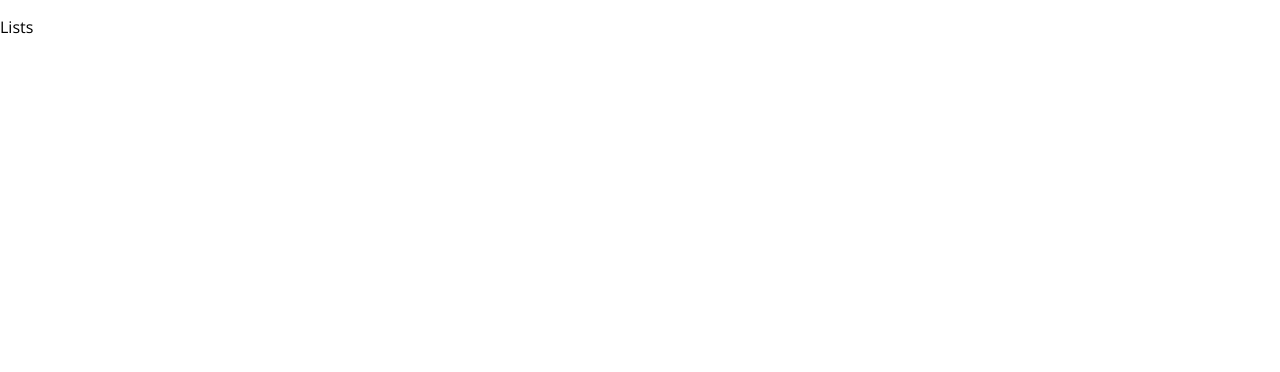
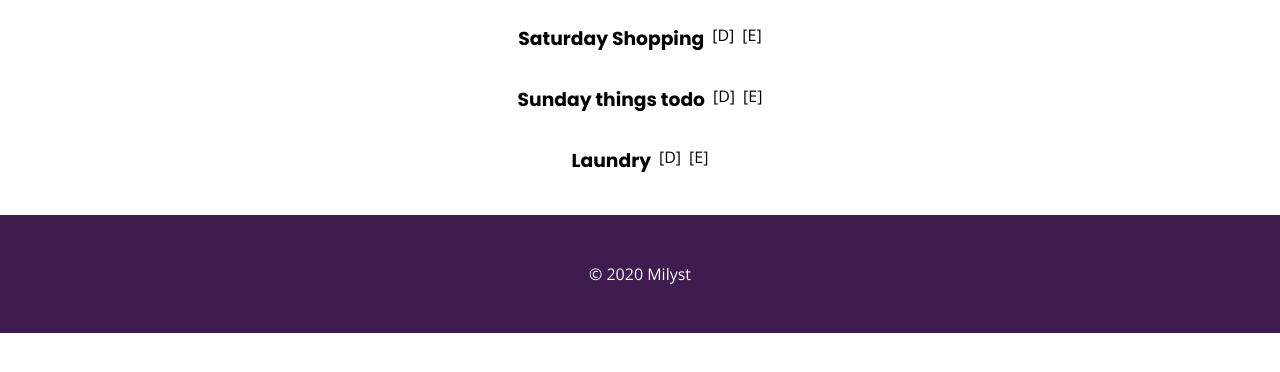
Before and after one commit to anthonyPassler/milyst-react, a React (Create React App) app: page /lists in a window 1280 px wide. Shown: the top 372 px of the page. Built offline with nearby package versions, Linux system fonts and the light colour scheme.

Commit message:
Add List component

```diff
--- a/package.json
+++ b/package.json
@@ -6,6 +6,7 @@
     "@testing-library/jest-dom": "^5.11.4",
     "@testing-library/react": "^11.1.0",
     "@testing-library/user-event": "^12.1.10",
+    "axios": "^0.21.1",
     "node-sass": "4.14.1",
     "react": "^17.0.1",
     "react-dom": "^17.0.1",
--- a/public/index.html
+++ b/public/index.html
@@ -9,21 +9,6 @@
       name="description"
       content="Web site created using create-react-app"
     />
-    <link rel="apple-touch-icon" href="%PUBLIC_URL%/logo192.png" />
-    <!--
-      manifest.json provides metadata used when your web app is installed on a
-      user's mobile device or desktop. See https://developers.google.com/web/fundamentals/web-app-manifest/
-    -->
-    <link rel="manifest" href="%PUBLIC_URL%/manifest.json" />
-    <!--
-      Notice the use of %PUBLIC_URL% in the tags above.
-      It will be replaced with the URL of the `public` folder during the build.
-      Only files inside the `public` folder can be referenced from the HTML.
-
-      Unlike "/favicon.ico" or "favicon.ico", "%PUBLIC_URL%/favicon.ico" will
-      work correctly both with client-side routing and a non-root public URL.
-      Learn how to configure a non-root public URL by running `npm run build`.
-    -->
     <title>React App</title>
   </head>
   <body>
--- /dev/null
+++ b/src/components/List/List.js
@@ -0,0 +1,14 @@
+import React from "react";
+import "./List.scss"
+
+const List = ({ list }) => {
+  return (
+    <div className="list">
+      <h3>{list.name}</h3>
+      <a href="#">[D]</a>
+      <a href="#">[E]</a>
+    </div>
+  );
+}
+
+export default List;
--- /dev/null
+++ b/src/components/List/List.scss
@@ -0,0 +1,16 @@
+@import "../../styles/colors";
+
+.list {
+  margin: 16px auto;
+  text-align: center;
+  display: flex;
+  justify-content: center;
+  h3 {
+    margin: 8px 4px;
+  }
+  a {
+    margin: 8px 4px;
+    text-decoration: none;
+    color: black;
+  }
+}
--- a/src/components/Lists/Lists.js
+++ b/src/components/Lists/Lists.js
@@ -1,8 +1,27 @@
-import React from "react";
+import React, { useState } from "react";
+
+import Footer from "../Footer/Footer.js"
+import List from "../List/List.js"
 
 const Lists = () => {
+  const fakeListData = [
+    {name: "Saturday Shopping", complete: true},
+    {name: "Sunday things todo", complete: false},
+    {name: "Laundry", complete: false}
+  ];
+
+  const [lists, setLists] = useState(fakeListData);
+
+  const listItems = lists.map( (list, index) => {
+    return (<List key={index} list={list} />)
+  }
+  );
+
   return (
-    <p>Lists</p>
+    <div>
+      {listItems}
+      <Footer />
+    </div>
   );
 }
 
```
Also changed, not shown: 1 other file (tests, documents, lock files or other folders).
